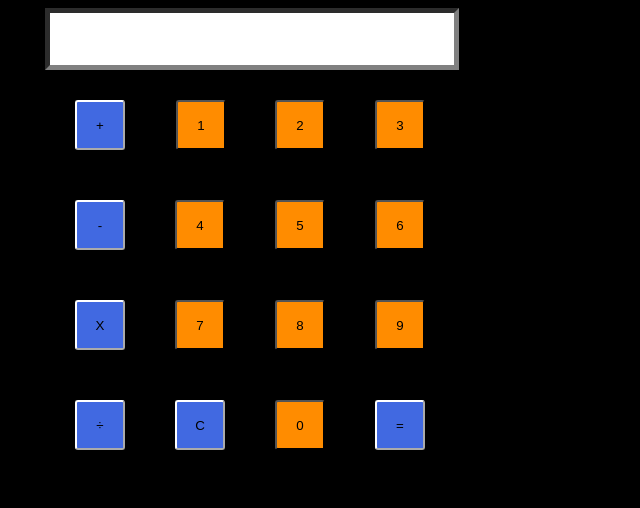
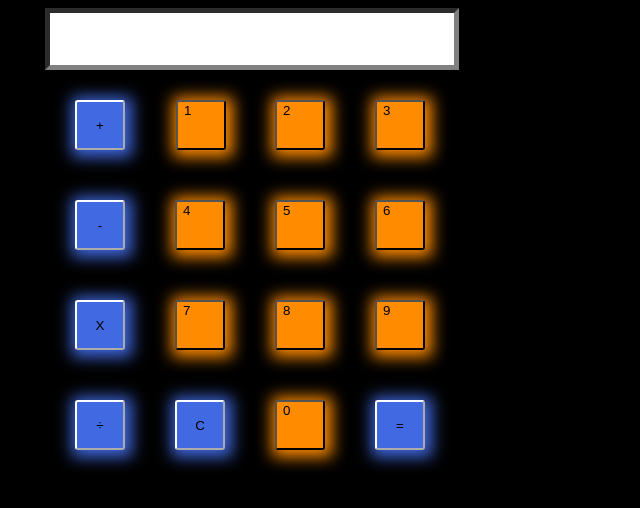
Before and after one commit to Ermex0000/Calcolatrice, a plain HTML site: page index.html in a window 1280 px wide. Shown: the whole page, without its empty margins (0-640 px from the left). Drawn offline with Linux system fonts and the light colour scheme.

Commit message:
index.html

```diff
--- a/index.html
+++ b/index.html
@@ -4,8 +4,7 @@
   <meta charset="UTF-8">
   <meta http-equiv="X-UA-Compatible" content="IE=Edge">
   <meta name="viewport" content="width=device-width, initial-scale=1">
-
-  <title>HTML</title>
+  <title>Calcolatrice</title>
 
   <style>
 body {
@@ -16,15 +15,22 @@ body {
 
 #schermo {
 
-  position: absolute;
+  position: absolute ;
+
   width: 400px;
   height: 50px;
   background-color: white ;
   border-color: grey ;
   border-width: 5px ;
   font-size: 25px;
+
+
+
   position: absolute;
   left: 45px;
+
+
+
 }
 
 #btn1 {
@@ -52,6 +58,7 @@ body {
 }
 
 #btn4{
+
 position: absolute;
 top: 200px;
 left: 175px;
@@ -65,6 +72,7 @@ top: 200px;
 left: 275px;
 width: 50px;
 height: 50px
+
 }
 
 #btn6{
@@ -73,6 +81,7 @@ top: 200px;
 left: 375px;
 width: 50px;
 height: 50px
+
 }
 
 #btn7{
@@ -81,6 +90,7 @@ top: 300px;
 left: 175px;
 width: 50px;
 height: 50px
+
 }
 
 #btn8{
@@ -89,6 +99,7 @@ top: 300px;
 left: 275px;
 width: 50px;
 height: 50px
+
 }
 
 #btn9{
@@ -97,6 +108,7 @@ top: 300px;
 left: 375px;
 width: 50px;
 height: 50px
+
 }
 
 #btn0{
@@ -163,16 +175,80 @@ height: 50px;
   border-radius: 3px;
 }
 
+.btns_calc::after{
+  position: absolute ;
+  content: " ";
+  z-index: -1;
+  background-color: #333;
+  width: 100%;
+  height: 100%;
+  left: 0;
+  top: 0;
+  border-radius: 10px;
+}
+
+.btns_calc::before{
+  content: "";
+  background-color: royalblue;
+  position: absolute;
+  top: -2px;
+  left: -2px;
+  z-index: -1;
+  width: 60px;
+  height: 60px;
+  top: -5px;
+  left: -5px;
+  filter: blur(8px);
+}
+
 .btns{
   background-color: darkorange;
   border-radius: 3px;
   border-color: black;
+  display: flex;
+  background-color: darkorange ;
+}
+
+.btns::after{
+  position: absolute ;
+  content: " ";
+  z-index: -1;
+  background-color: #333;
+  width: 100%;
+  height: 100%;
+  left: 0;
+  top: 0;
+  border-radius: 10px;
+}
+
+.btns::before{
+  content: "";
+  background-color: darkorange;
+  position: absolute;
+  top: -2px;
+  left: -2px;
+  z-index: -1;
+  width: 60px;
+  height: 60px;
+  top: -5px;
+  left: -5px;
+  filter: blur(8px);
+}
+
+#divv{
+  border: 2px;
+  border: solid;
+  border-color: white ;
+  height: 450px;
+  width: 415px;
+  position: absolute ;
+  left: 45px;
+  pointer-events: none;
 }
   </style>
 </head>
 
 <body>
-
  <input readonly id="schermo">
 
  <button onclick="appendToSchermo('1')" class="btns" id="btn1">1</button>
@@ -186,17 +262,13 @@ height: 50px;
  <button onclick="appendToSchermo('9')" class="btns" id="btn9">9</button>
  <button onclick="appendToSchermo('+')" class="btns_calc" id="btn_plus">+</button>
  <button onclick="appendToSchermo('-')" class="btns_calc" id="btn_minus">-</button>
-
  <button onclick="calcola('=')" class="btns_calc" id="btn_equal">=</button>
-
  <button onclick="appendToSchermo('*')" class="btns_calc" id="btn_multi">X</button>
  <button onclick="appendToSchermo('/')" class="btns_calc" id="btn_divi">÷</button>
-
  <button onclick="appendToSchermo('0')" class="btns" id="btn0">0</button>
-
  <button onclick="Delete('')" class="btns_calc" id="btn_C" >C</button>
 
-  <script>
+ <script>
 const btn1 = document.getElementById("btn1")
 const btn2 = document.getElementById("btn2")
 const btn3 = document.getElementById("btn3")
@@ -224,6 +296,6 @@ function calcola() {
 function Delete(){
   schermo.value = ""
 }
-  </script>
+ </script>
 </body>
 </html>
```
